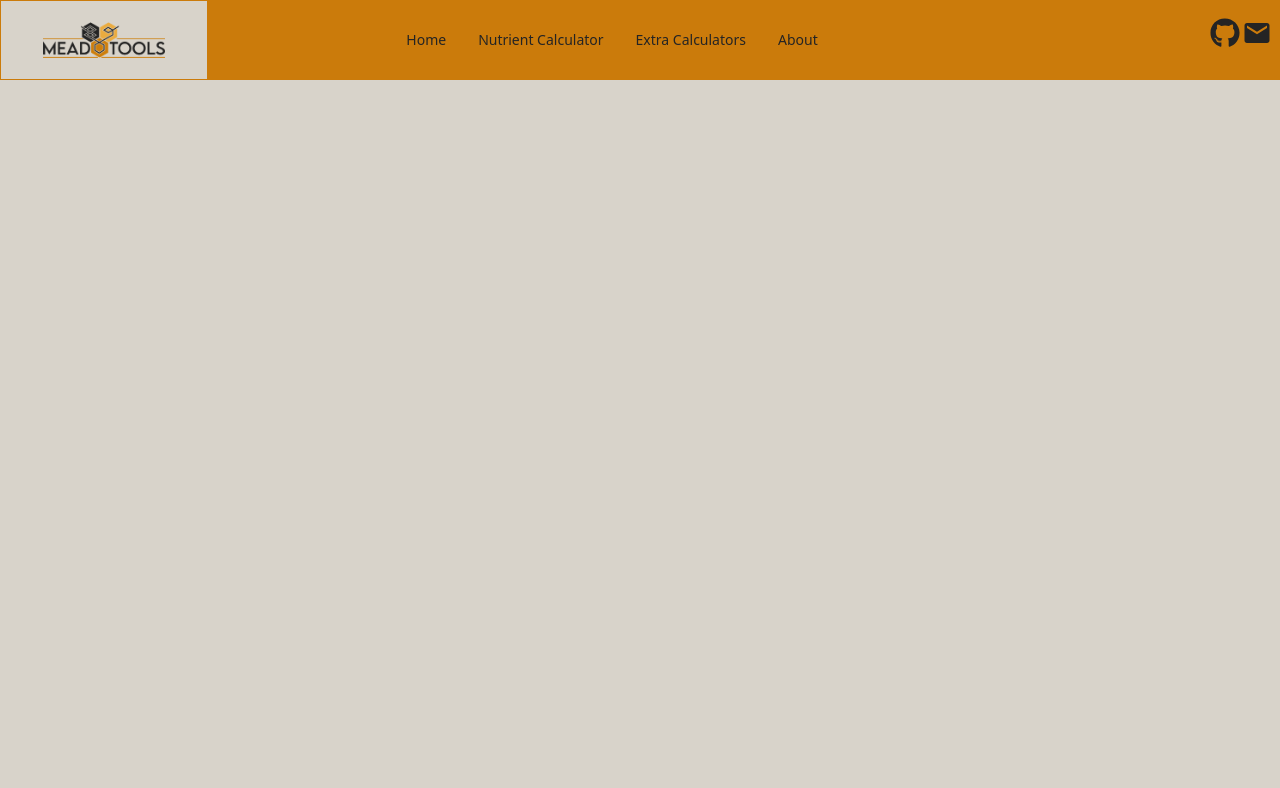
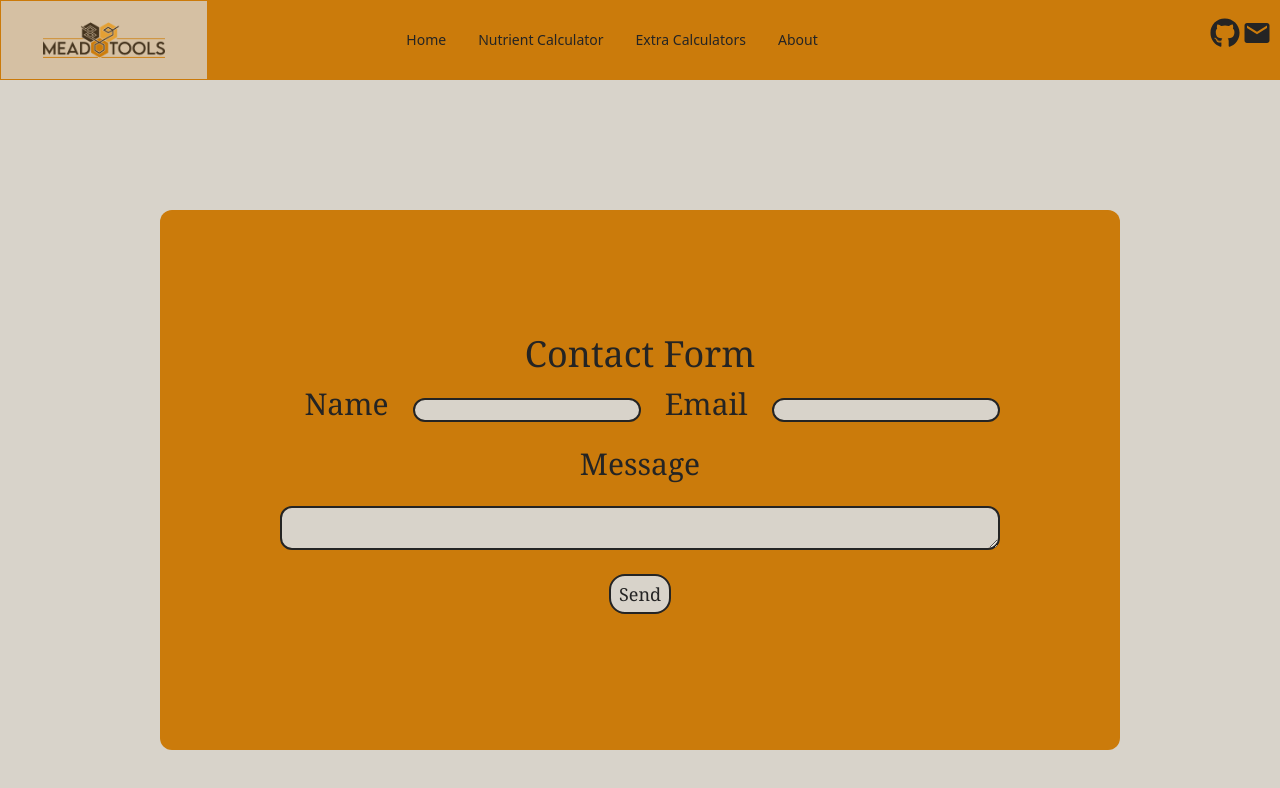
Before and after one commit to ljreaux/MeadTools-React, a React (Vite) app: page /contact in a window 1280 px wide. Shown: the top 788 px of the page. Built offline with nearby package versions, Linux system fonts and the light colour scheme; the HTML template or start-up script is replaced by a standard one.

Commit message:
added contact form

```diff
--- a/package.json
+++ b/package.json
@@ -10,6 +10,7 @@
     "preview": "vite preview"
   },
   "dependencies": {
+    "@emailjs/browser": "^3.11.0",
     "react": "^18.2.0",
     "react-dom": "^18.2.0",
     "react-icons": "^4.12.0",
--- a/src/App.jsx
+++ b/src/App.jsx
@@ -4,6 +4,7 @@ import Home from "./components/Home/Home";
 import { Outlet, Route, Routes } from "react-router-dom";
 import About from "./components/About/About";
 import NuteContainer from "./components/NutrientCalc/NuteContainer";
+import ContactUs from "./components/About/ContactUs";
 function App() {
   return (
     <>
@@ -15,6 +16,7 @@ function App() {
           {" "}
         </Route>
         <Route path="/about" element={<About />} />
+        <Route path="/contact" element={<ContactUs />}></Route>
       </Routes>
       <Outlet />
     </>
--- /dev/null
+++ b/src/components/About/ContactUs.jsx
@@ -0,0 +1,57 @@
+import { useRef, useState } from "react";
+import emailjs from "@emailjs/browser";
+import Title from "../Title";
+
+const ContactUs = () => {
+  const form = useRef();
+  const [status, setStatus] = useState("");
+
+  const sendEmail = (e) => {
+    e.preventDefault();
+
+    emailjs
+      .sendForm(
+        "service_3kmg80f",
+        "template_5pwnpf5",
+        form.current,
+        "2G-OLW9VI5seyvCUK"
+      )
+      .then(
+        (result) => {
+          console.log(result.text);
+          e.target.reset();
+          setStatus("Your message was successfully sent!");
+        },
+        (error) => {
+          console.log(error.text);
+          setStatus(`Error: ${error.text}`);
+        }
+      );
+  };
+
+  return (
+    <div className="main-div-style">
+      <div className="component-div">
+        <Title header="Contact Form"></Title>
+        <form
+          className="grid place-items-center"
+          ref={form}
+          onSubmit={sendEmail}
+        >
+          <div>
+            <label className="p-6">Name</label>
+            <input className="form-input" type="text" name="user_name" />
+            <label className="p-6">Email</label>
+            <input className="form-input" type="email" name="user_email" />
+          </div>
+          <label className="py-6">Message</label>
+          <textarea className="form-input w-full" name="message" />
+          <input className="my-6 btn" type="submit" value="Send" />
+        </form>
+        <h1>{status}</h1>
+      </div>
+    </div>
+  );
+};
+
+export default ContactUs;
--- a/src/components/Navbar.jsx
+++ b/src/components/Navbar.jsx
@@ -94,12 +94,12 @@ function Navbar() {
               >
                 <FaGithub />
               </a>
-              <a
-                href=""
+              <Link
+                to="/contact"
                 className="hover:text-background md:hover:scale-105 transition-all"
               >
                 <MdEmail />
-              </a>
+              </Link>
             </div>
           </span>
         </nav>
--- a/src/index.css
+++ b/src/index.css
@@ -76,3 +76,7 @@ nav a.active{
  h2 {
   @apply px-2
  }
+
+ .form-input {
+  @apply bg-background text-[.5rem] md:text-sm rounded-xl border-solid border-textColor border-2 px-2 hover:bg-sidebar hover:border-background
+ }
```
Also changed, not shown: 1 other file (tests, documents, lock files or other folders).
